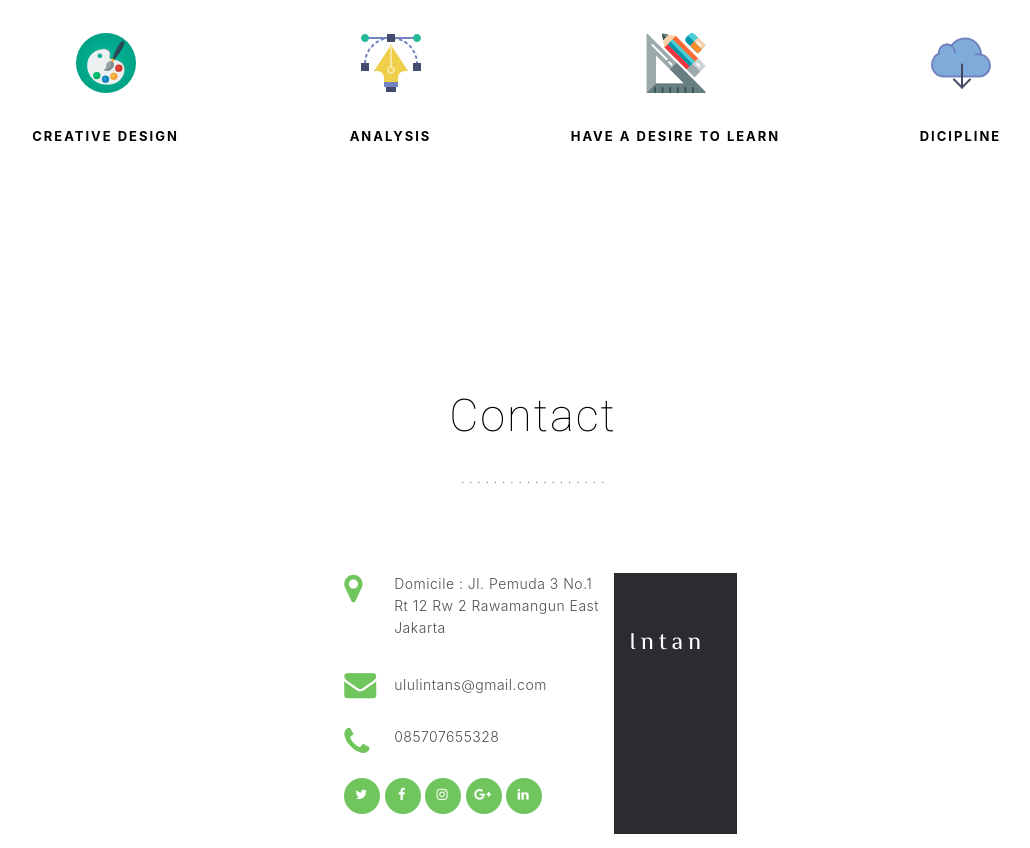
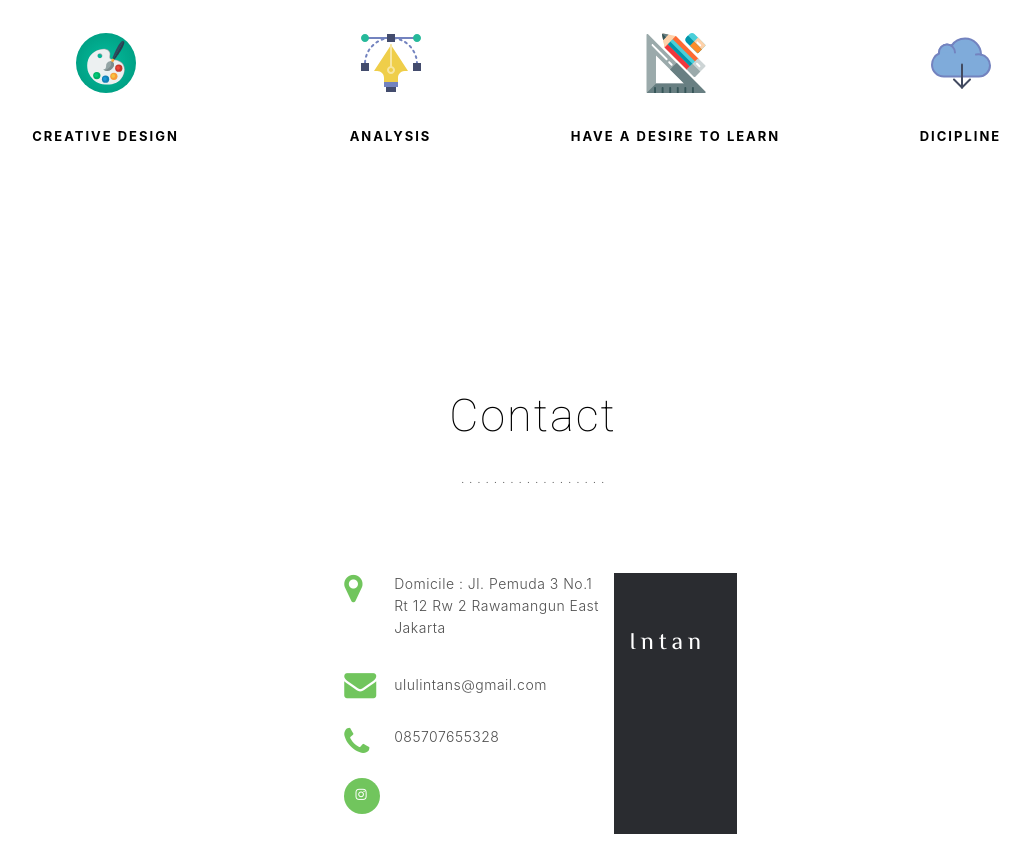
Before and after one commit to ululintan/ululintan.github.io, a plain HTML site: page index.html in a window 1280 px wide. Shown: the part 1949-2797 px from the top of the page, without its empty margins (107-1137 px from the left). Drawn offline with Linux system fonts and the light colour scheme.

Commit message:
Update index.html

```diff
--- a/index.html
+++ b/index.html
@@ -67,9 +67,6 @@
       <img src="img/hero-img.png" alt="Hero Imgs">
       <a href="#get-started" class="btn-get-started scrollto">Get Started</a>
       <div class="btns">
-        <a href="#"><i class="fa fa-apple fa-3x"></i> App Store</a>
-        <a href="#"><i class="fa fa-play fa-3x"></i> Google Play</a>
-        <a href="#"><i class="fa fa-windows fa-3x"></i> windows</a>
       </div>
     </div>
   </section><!-- #hero -->
@@ -212,11 +209,7 @@
           </div>
 
           <div class="social-links">
-            <a href="#" class="twitter"><i class="fa fa-twitter"></i></a>
-            <a href="#" class="facebook"><i class="fa fa-facebook"></i></a>
-            <a href="#" class="instagram"><i class="fa fa-instagram"></i></a>
-            <a href="#" class="google-plus"><i class="fa fa-google-plus"></i></a>
-            <a href="#" class="linkedin"><i class="fa fa-linkedin"></i></a>
+            <a href="www.instagram.com/ululintann" class="instagram"><i class="fa fa-instagram"></i></a>
           </div>
 
         </div>
```
